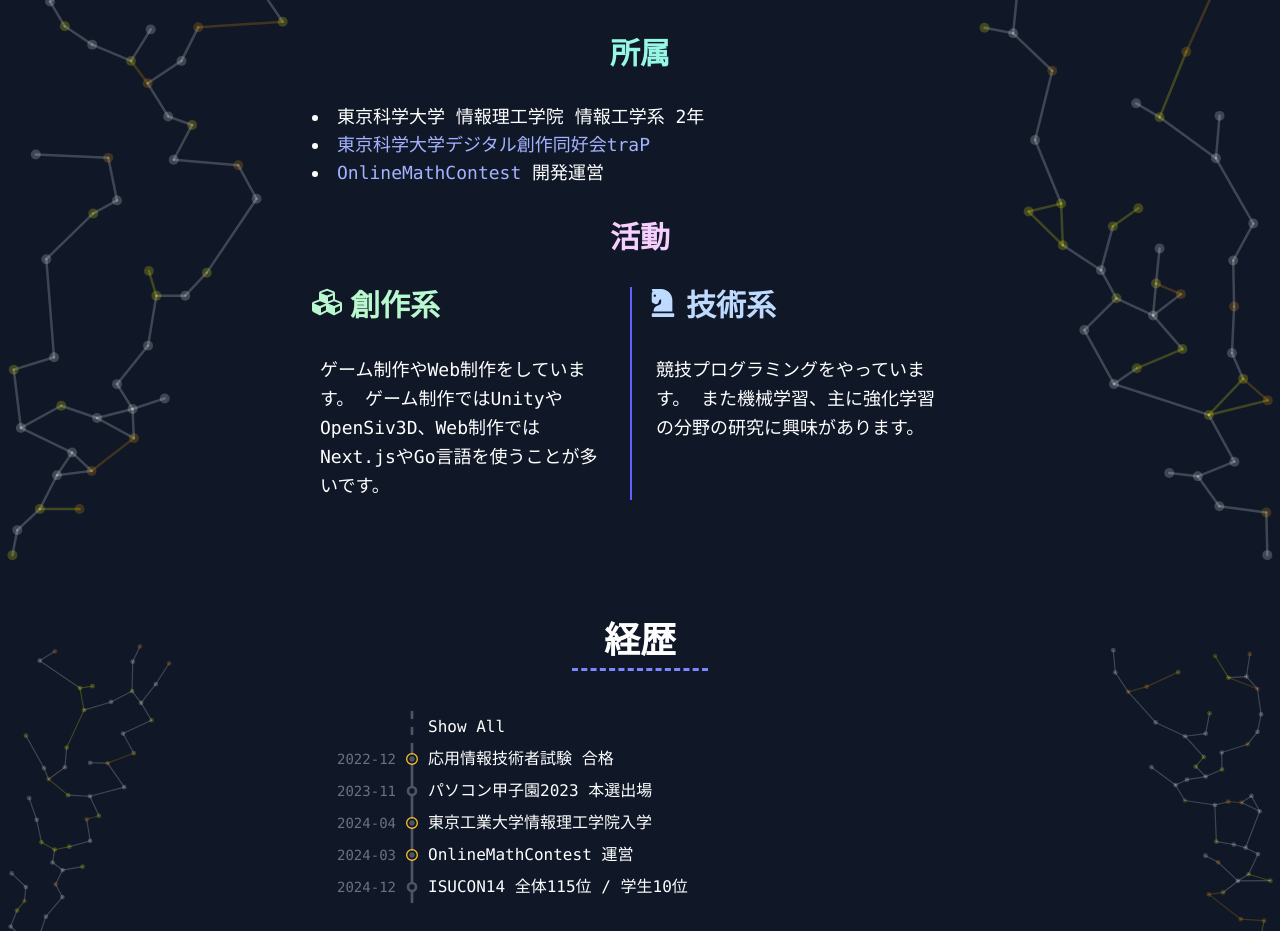
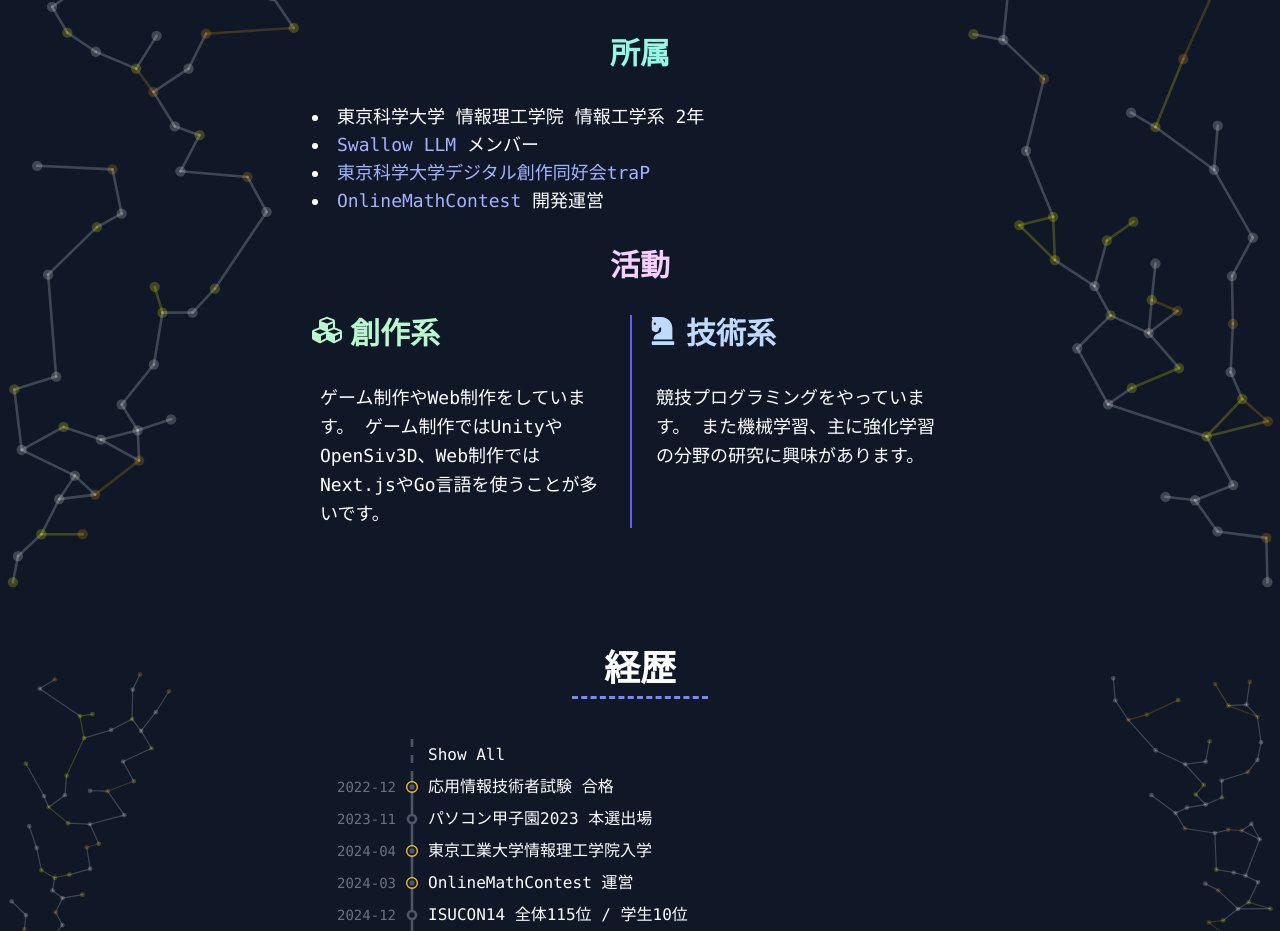
Before and after one commit to Luke256/Luke256.dev, a Next.js app: page / in a window 1280 px wide. Shown: the part 1000-1931 px from the top of the page. Built offline with nearby package versions, Linux system fonts and the light colour scheme.

Commit message:
swallow llm

```diff
--- a/components/home/AboutMe.tsx
+++ b/components/home/AboutMe.tsx
@@ -17,6 +17,7 @@ const AboutMe = () => {
       <div className="text-lg font-mono font-medium mt-8">
         <ul className="list-disc list-inside">
           <li>東京科学大学 情報理工学院 情報工学系 2年</li>
+          <li><Link href="https://swallow-llm.github.io/index.ja.html" target="_blank" aria-label="trap" className="text-indigo-300">Swallow LLM</Link> メンバー</li>
           <li><Link href="https://trap.jp" target="_blank" aria-label="trap" className="text-indigo-300">東京科学大学デジタル創作同好会traP</Link></li>
           <li><Link href="https://onlinemathcontest.com" target="_blank" aria-label="OnlineMathContest" className="text-indigo-300">OnlineMathContest</Link> 開発運営</li>
         </ul>
```
